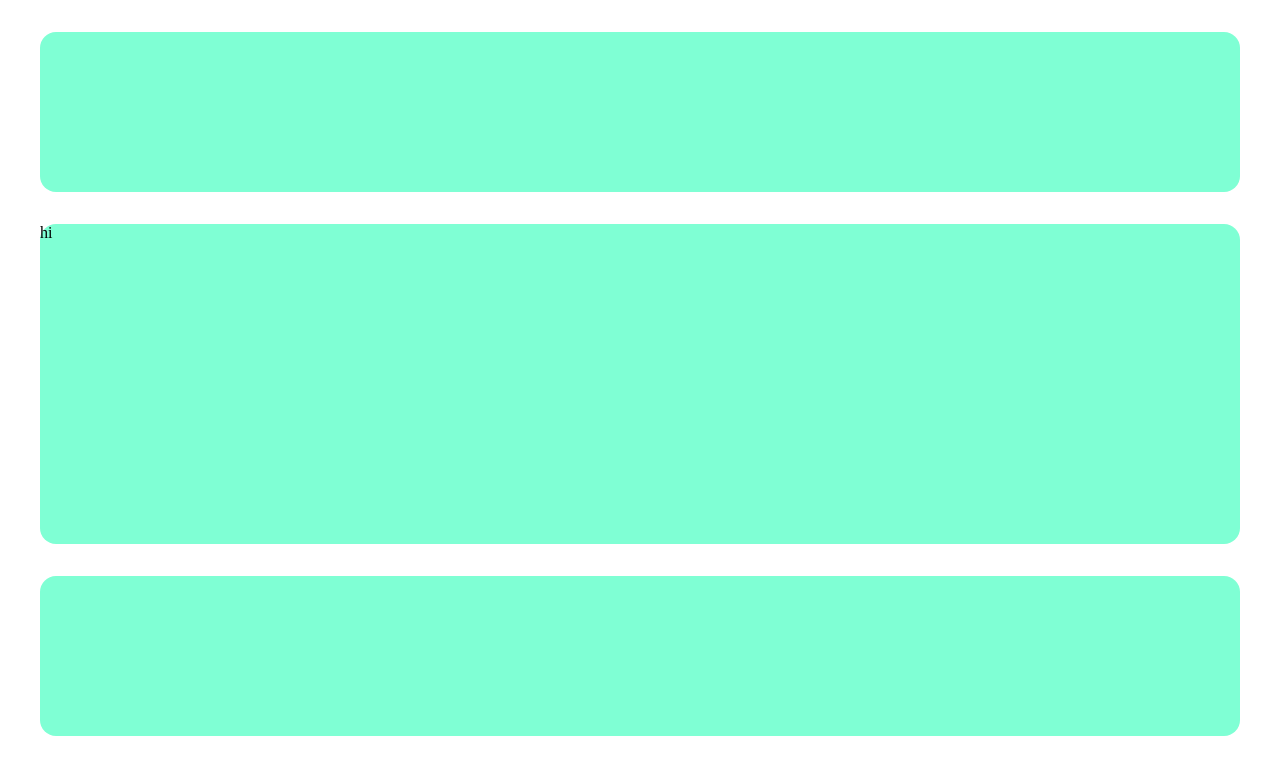
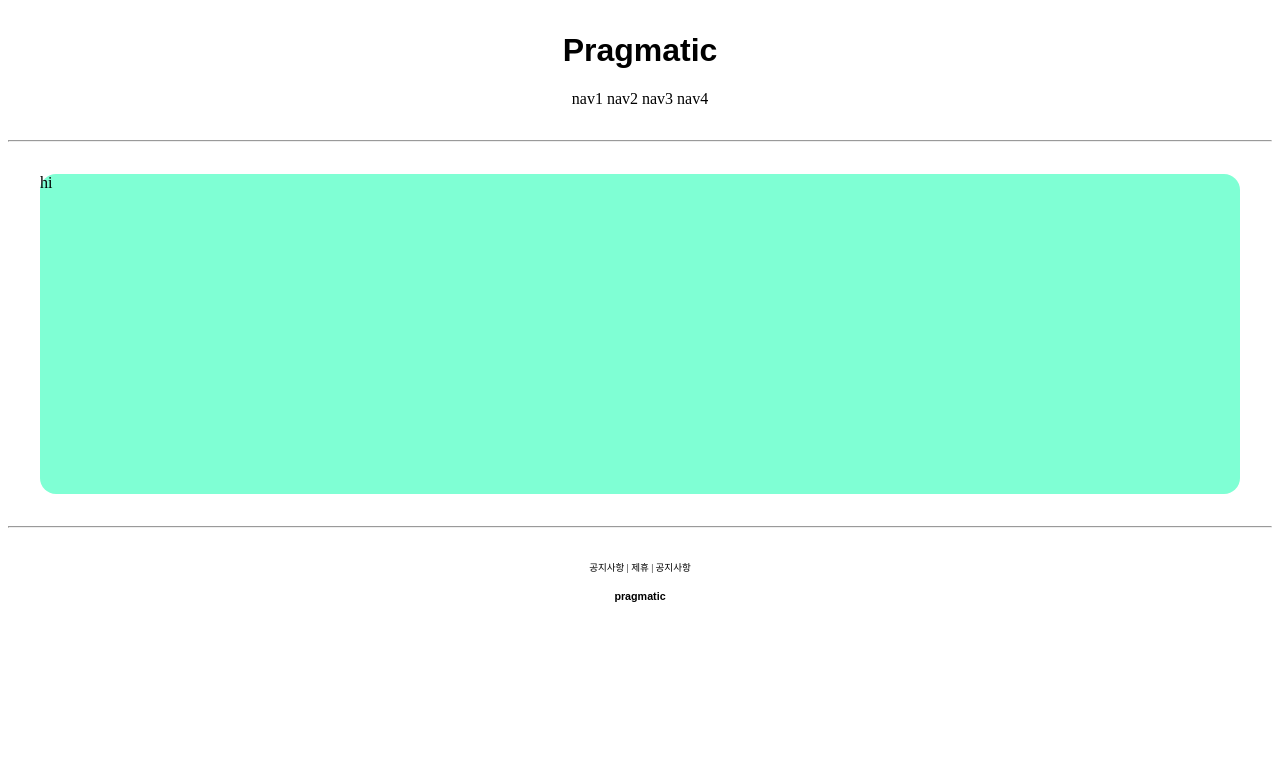
Before and after one commit to Marc416/djangotest, a Django app: page /account/hello_world/ in a window 1280 px wide. Shown: the top 775 px of the page. Run offline with Django 3.2, Linux system fonts and the light colour scheme.

Commit message:
Modify pragmatic template header, footer

```diff
--- a/pragmatic/templates/base.html
+++ b/pragmatic/templates/base.html
@@ -3,8 +3,11 @@
 {% include 'head.html' %}
 <body>
     {% include 'header.html' %}
+    {#add Line#}
+    <hr>
     {% block content %}
     {% endblock %}
+    <hr>
     {% include 'footer.html' %}
 </body>
 </html>
--- a/pragmatic/templates/footer.html
+++ b/pragmatic/templates/footer.html
@@ -1 +1,10 @@
-<div style="height: 10rem; background-color: aquamarine; border-radius: 1rem; margin:2rem"></div>
+<div style="text-align: center;margin-top: 2rem">
+    <div style="font-size: .6rem">
+        <span>공지사항</span> |
+        <span>제휴</span> |
+        <span>공지사항</span>
+    </div>
+    <div>
+        <h6 style="margin-top: 1rem;font-family: 'Oswald', sans-serif;">pragmatic</h6>
+    </div>
+</div>
--- a/pragmatic/templates/header.html
+++ b/pragmatic/templates/header.html
@@ -1 +1,12 @@
-<div style="height: 10rem; background-color: aquamarine; border-radius: 1rem; margin:2rem"></div>
+{#마진에 파라미터 숫자 두개를 넣으면 앞에꺼는 상하, 뒤에꺼는 좌우의 마진#}
+<div style="text-align: center; margin: 2rem 0">
+    <div style="font-family: 'Oswald', sans-serif;">
+        <h1>Pragmatic</h1>
+    </div>
+    <div>
+        <span>nav1</span>
+        <span>nav2</span>
+        <span>nav3</span>
+        <span>nav4</span>
+    </div>
+</div>
```
